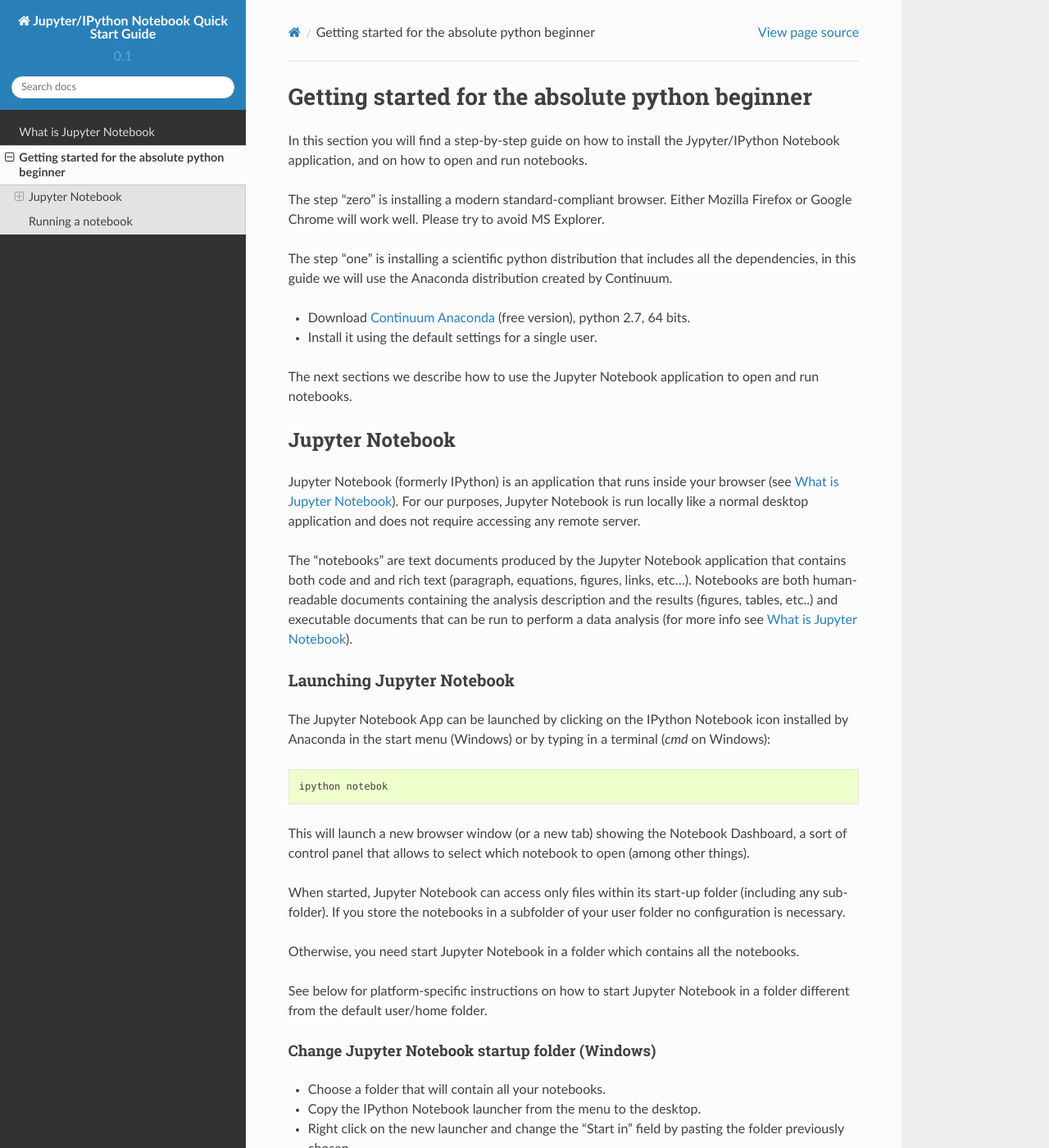
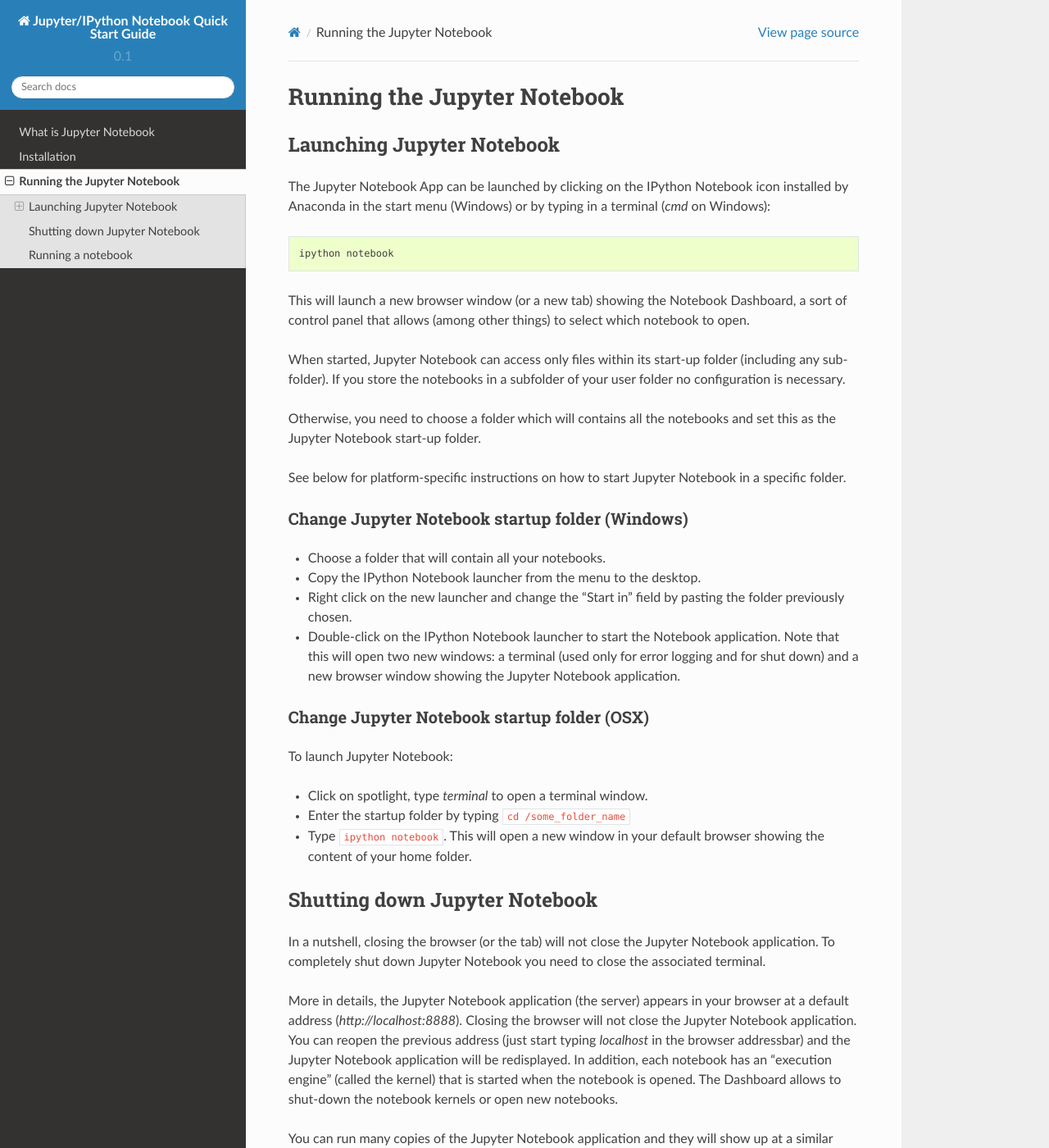
Before and after one commit to tritemio/jupyter_notebook_beginner_guide, a Sphinx documentation site: the page built from docs/execute.rst, in a window 1280 px wide and 1400 px high. Shown: the whole window at 82% size. Built offline with Sphinx 7.4.7 and the Read the Docs theme 2.0.0, drawn with Linux system fonts in a browser that asks for light colours.

Commit message:
Create 3 section: what is, install, execute

```diff
--- a/docs/notebook_install_and_run.rst
+++ b/docs/execute.rst
@@ -1,65 +1,28 @@
-.. _absolute_beginner:
-
-Getting started for the absolute python beginner
-================================================
-
-In this section you will find a step-by-step guide on how to install
-the Jypyter/IPython Notebook application, and on how to open and run
-notebooks.
-
-The step "zero" is installing a modern standard-compliant browser. Either
-Mozilla Firefox or Google Chrome will work well. Please try to avoid
-MS Explorer.
-
-The step "one" is installing a scientific python distribution
-that includes all the dependencies, in this guide we will use
-the Anaconda distribution created by Continuum.
-
-- Download `Continuum Anaconda <https://store.continuum.io/cshop/anaconda/>`_
-  (free version), python 2.7, 64 bits.
-
-- Install it using the default settings for a single user.
-
-The next sections we describe how to use the Jupyter Notebook application
-to open and run notebooks.
-
-Jupyter Notebook
-----------------
-
-Jupyter Notebook (formerly IPython) is an application that runs inside your
-browser (see :ref:`what_is_jupyther`).
-For our purposes, Jupyter Notebook is run locally like a normal desktop
-application and does not require accessing any remote server.
-
-The "notebooks" are text documents
-produced by the Jupyter Notebook application that contains both code and
-and rich text (paragraph, equations, figures, links, etc...).
-Notebooks are both human-readable documents containing the analysis
-description and the results (figures, tables, etc..) and executable documents
-that can be run to perform a data analysis (for more info see :ref:`what_is_jupyther`).
+Running the Jupyter Notebook
+=============================
 
 Launching Jupyter Notebook
-~~~~~~~~~~~~~~~~~~~~~~~~~~
+--------------------------
 
 The Jupyter Notebook App can be launched by clicking on the IPython Notebook
 icon installed by Anaconda in the start menu (Windows) or by typing in
 a terminal (*cmd* on Windows)::
 
-   ipython notebok
+   ipython notebook
 
 This will launch a new browser window (or a new tab) showing the
-Notebook Dashboard, a sort of control panel that allows
-to select which notebook to open (among other things).
+Notebook Dashboard, a sort of control panel that allows (among other things)
+to select which notebook to open.
 
 When started, Jupyter Notebook can access only files within its start-up folder
 (including any sub-folder). If you store the notebooks in a subfolder
 of your user folder no configuration is necessary.
 
-Otherwise, you need start Jupyter Notebook in a folder which contains
-all the notebooks.
+Otherwise, you need to choose a folder which will contains all the notebooks
+and set this as the Jupyter Notebook start-up folder.
 
 See below for platform-specific instructions on how to start Jupyter Notebook
-in a folder different from the default user/home folder.
+in a specific folder.
 
 Change Jupyter Notebook startup folder (Windows)
 ''''''''''''''''''''''''''''''''''''''''''''''''
@@ -91,7 +54,7 @@
 
 
 Shutting down Jupyter Notebook
-~~~~~~~~~~~~~~~~~~~~~~~~~~~~~~
+------------------------------
 
 In a nutshell, closing the browser (or the tab) will not close the
 Jupyter Notebook application. To completely shut down Jupyter Notebook
--- a/docs/index.rst
+++ b/docs/index.rst
@@ -22,4 +22,5 @@
    :maxdepth: 2
 
    what_is_jupyter
-   notebook_install_and_run
+   install
+   execute
```
Also changed, not shown: docs/install.rst (added, +21 -0 lines), docs/what_is_jupyter.rst (+12 -0 lines).
